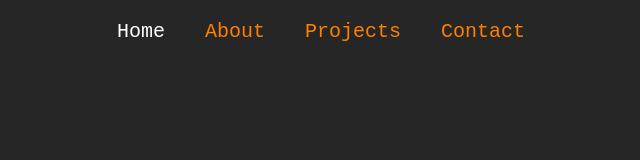
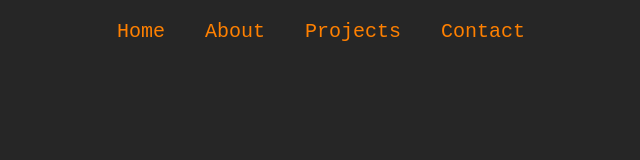
Before and after one commit to immanuvelprathap/immanuvelprathap, a React (Create React App) app: page / in a window 1280 px wide. Shown: the top 160 px of the page, without its empty margins (319-959 px from the left). Built offline with nearby package versions, Linux system fonts and the light colour scheme.

Commit message:
Update NavBar.js

```diff
--- a/src/components/NavBar.js
+++ b/src/components/NavBar.js
@@ -110,7 +110,7 @@ export default function NavBar() {
         </div>
         <li>
           <NavLink
-           to="/" exact
+           to="/immanuvelprathap" exact
            onClick={()=> setShowNav(!showNav)}
            role="button"
            onKeyDown={()=> setShowNav(!showNav)}
```
